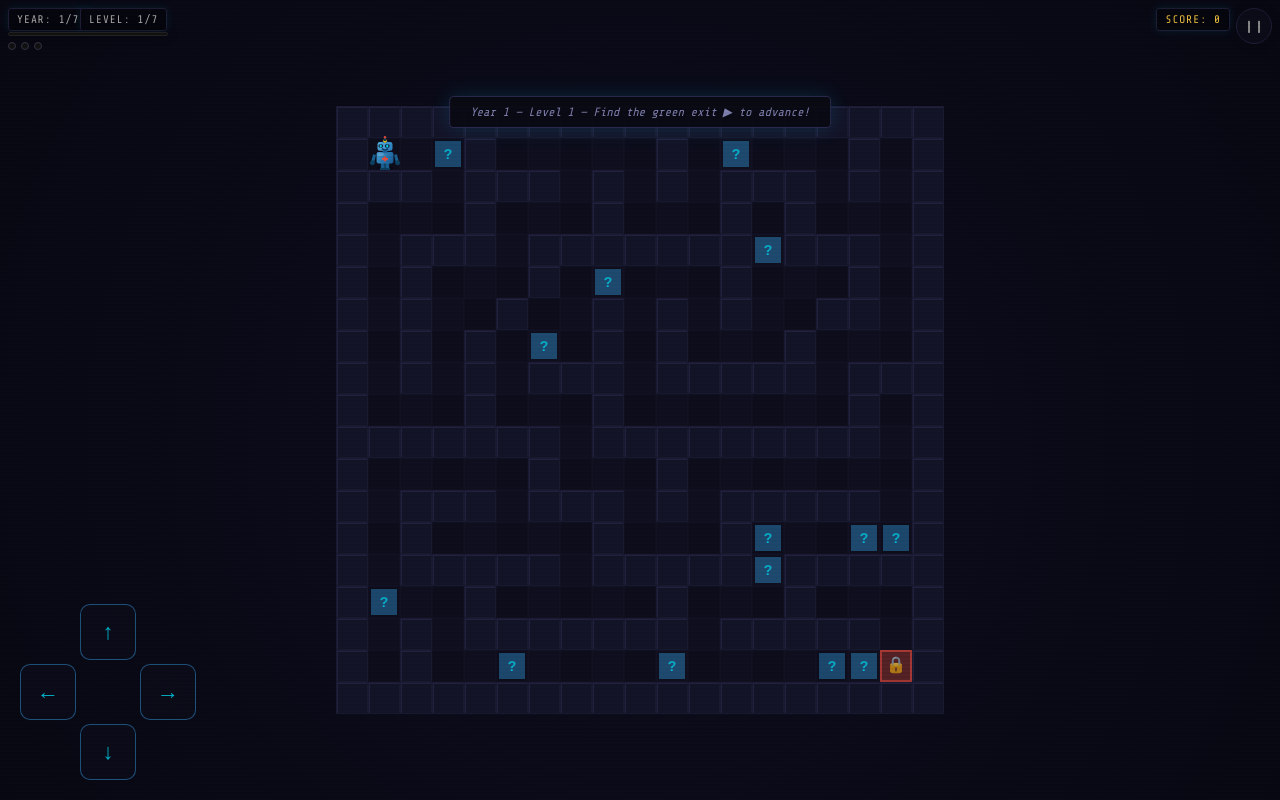
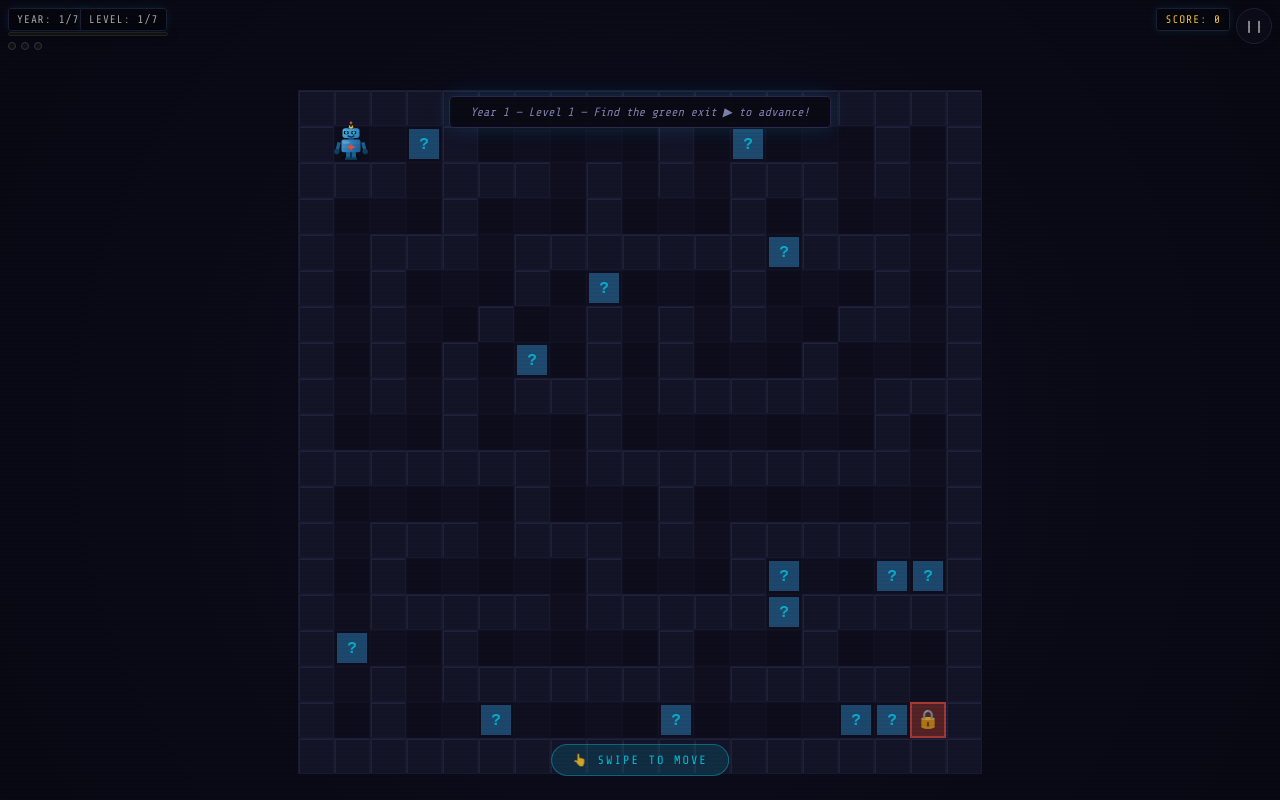
Before and after one commit to douaa0928/docrobots, a plain HTML site: page index.html in a window 1280 px wide. Both pictures are taken after a click on the button "🎓 BEGIN MEDICAL SCHOOL". Drawn offline with nearby package versions, Linux system fonts and the light colour scheme.

Commit message:
Replace D-PAD with swipe controls for movement

```diff
--- a/index.html
+++ b/index.html
@@ -259,20 +259,19 @@ z-index:600;display:none;box-shadow:0 0 30px rgba(240,192,64,0.3);pointer-events
 .ach-title{color:var(--gold);font-size:10px;letter-spacing:1px;margin-bottom:2px}
 .ach-desc{color:#aaa;font-size:10px}
 
-/* ====== D-PAD (VIRTUAL JOYSTICK) ====== */
-#dpad{position:fixed;bottom:20px;left:20px;z-index:200;
-display:grid;grid-template-columns:56px 56px 56px;grid-template-rows:56px 56px 56px;gap:4px;
-opacity:0.85;pointer-events:auto}
-#dpad.hidden{display:none}
-.dpad-btn{width:56px;height:56px;background:rgba(14,14,28,0.92);
-border:1.5px solid rgba(52,152,219,0.6);border-radius:10px;
-display:flex;align-items:center;justify-content:center;
-color:rgba(0,229,255,0.9);font-size:22px;cursor:pointer;
-transition:all .1s;-webkit-tap-highlight-color:transparent;
-user-select:none;-webkit-user-select:none;touch-action:none}
-.dpad-btn:active,.dpad-btn.pressed{background:rgba(52,152,219,0.3);border-color:var(--cyan);
-box-shadow:0 0 12px rgba(0,229,255,0.4);transform:scale(0.93)}
-.dpad-blank{background:transparent;border:none;pointer-events:none}
+/* ====== SWIPE HINT ====== */
+#swipeHint{position:fixed;bottom:24px;left:50%;transform:translateX(-50%);
+background:rgba(0,229,255,0.12);border:1px solid rgba(0,229,255,0.35);
+border-radius:30px;padding:8px 20px;font-size:12px;color:rgba(0,229,255,0.8);
+letter-spacing:2px;z-index:200;pointer-events:none;
+opacity:0;transition:opacity .5s;white-space:nowrap}
+#swipeHint.show{opacity:1}
+
+/* Swipe direction flash overlay */
+#swipeFlash{position:fixed;top:50%;left:50%;transform:translate(-50%,-50%);
+font-size:80px;z-index:190;pointer-events:none;opacity:0;
+transition:opacity .2s;filter:drop-shadow(0 0 20px rgba(0,229,255,0.8))}
+#swipeFlash.show{opacity:0.7}
 
 /* Scanlines */
 #scanlines{position:fixed;top:0;left:0;width:100%;height:100%;
@@ -399,18 +398,10 @@ pointer-events:none;z-index:600}
   </div>
 </div>
 
-<!-- D-PAD (primary touch controls) -->
-<div id="dpad" class="hidden">
-  <div class="dpad-blank"></div>
-  <button class="dpad-btn" id="dUp">↑</button>
-  <div class="dpad-blank"></div>
-  <button class="dpad-btn" id="dLeft">←</button>
-  <div class="dpad-blank dpad-center"></div>
-  <button class="dpad-btn" id="dRight">→</button>
-  <div class="dpad-blank"></div>
-  <button class="dpad-btn" id="dDown">↓</button>
-  <div class="dpad-blank"></div>
-</div>
+<!-- Swipe hint (shown briefly on game start) -->
+<div id="swipeHint">👆 SWIPE TO MOVE</div>
+<!-- Direction flash -->
+<div id="swipeFlash"></div>
 
 <!-- Title Screen -->
 <div id="title">
@@ -594,7 +585,7 @@ certBody:"Having successfully completed seven years of rigorous medical educatio
 sigDean:"DEAN OF MEDICINE",sigReg:"MEDICAL REGISTRAR",
 saveCert:"SAVE CERTIFICATE",playAgain:"PLAY AGAIN",
 graduates:"GRADUATES",
-howToPlay:"📱 USE THE D-PAD (arrows) to move\n\n🎯 Answer 3 medical questions per level\n\n🔓 Answer all 3 to unlock the green exit ▶\n\n⚡ Build answer streaks for bonus points!\n\n💾 Progress auto-saves every 3 correct answers\n\n⌨️ Keyboard: WASD or Arrow Keys also work!",
+howToPlay:"📱 SWIPE on the screen to move (up/down/left/right)\n\n🎯 Answer 3 medical questions per level\n\n🔓 Answer all 3 to unlock the green exit ▶\n\n⚡ Build answer streaks for bonus points!\n\n💾 Progress auto-saves every 3 correct answers\n\n⌨️ Keyboard: WASD or Arrow Keys also work!",
 langBtn:"🌐 LANGUAGE: ENGLISH",startBtn:"🎓 BEGIN MEDICAL SCHOOL",continueBtn:"📂 CONTINUE PROGRESS",howBtn:"❓ HOW TO PLAY",
 correct:"✓ CORRECT!",wrong:"✗ INCORRECT",
 narrator1:"Find the green exit ▶ to advance!",
@@ -619,7 +610,7 @@ certBody:"Ayant réussi avec distinction sept années d'enseignement médical ri
 sigDean:"DOYEN DE MÉDECINE",sigReg:"REGISTRAIRE MÉDICAL",
 saveCert:"ENREGISTRER",playAgain:"REJOUER",
 graduates:"DIPLÔMÉS",
-howToPlay:"📱 UTILISEZ LE D-PAD (flèches) pour vous déplacer\n\n🎯 Répondez à 3 questions par niveau\n\n🔓 Répondez aux 3 pour débloquer la sortie verte ▶\n\n⚡ Accumulez des séries pour des points bonus !\n\n💾 La progression sauvegarde automatiquement\n\n⌨️ Clavier : WASD ou touches fléchées",
+howToPlay:"📱 GLISSEZ le doigt sur l'écran pour vous déplacer (haut/bas/gauche/droite)\n\n🎯 Répondez à 3 questions par niveau\n\n🔓 Répondez aux 3 pour débloquer la sortie verte ▶\n\n⚡ Accumulez des séries pour des points bonus !\n\n💾 La progression sauvegarde automatiquement\n\n⌨️ Clavier : WASD ou touches fléchées",
 langBtn:"🌐 LANGUE : FRANÇAIS",startBtn:"🎓 COMMENCER L'ÉCOLE",continueBtn:"📂 CONTINUER",howBtn:"❓ COMMENT JOUER",
 correct:"✓ CORRECT !",wrong:"✗ INCORRECT",
 narrator1:"Trouvez la sortie verte ▶ pour avancer !",
@@ -753,89 +744,138 @@ function initCanvas() {
 function resize() {
   g.W = window.innerWidth;
   g.H = window.innerHeight;
-  g.canvas.width = g.W;
+  g.canvas.width  = g.W;
   g.canvas.height = g.H;
-  if (g.running) recalcOffsets();
+  if (g.running) { recalcCellSize(); recalcOffsets(); }
+}
+
+// Dynamically size cells so the maze fills the screen properly
+function recalcCellSize() {
+  const hudTop = 64;   // space for HUD bar at top
+  const hudBot = 24;   // breathing room at bottom
+  const availW = g.W - 16;
+  const availH = g.H - hudTop - hudBot;
+  const csW = Math.floor(availW / g.mazeW);
+  const csH = Math.floor(availH / g.mazeH);
+  g.cs = Math.max(14, Math.min(csW, csH, 36));
 }
 
 function recalcOffsets() {
-  // Reserve space for dpad on mobile
-  const padX = g.isMobile ? 200 : 0;
-  const usableW = g.W - padX;
-  g.cellOffX = Math.floor((usableW - g.mazeW * g.cs) / 2);
-  g.cellOffY = Math.floor((g.H - g.mazeH * g.cs) / 2) + 10;
+  const hudTop = 64;
+  const mazePixW = g.mazeW * g.cs;
+  const mazePixH = g.mazeH * g.cs;
+  // Perfectly centered horizontally; vertically below HUD
+  g.cellOffX = Math.round((g.W - mazePixW) / 2);
+  g.cellOffY = Math.round(hudTop + (g.H - hudTop - mazePixH) / 2);
   g.rx = cellToPixX(g.px);
   g.ry = cellToPixY(g.py);
   g.tx = g.rx; g.ty = g.ry;
 }
 
 // ============================================================
-// D-PAD SETUP
-// ============================================================
-function initDpad() {
-  const dpad = document.getElementById('dpad');
-
-  function setupBtn(id, dx, dy) {
-    const btn = document.getElementById(id);
-    if (!btn) return;
-
-    // Touchstart for immediate response
-    btn.addEventListener('touchstart', (e) => {
-      e.preventDefault();
-      e.stopPropagation();
-      if (!g.running || g.paused || g.questionShowing) return;
-      btn.classList.add('pressed');
-      tryMove(dx, dy);
-    }, {passive: false});
-
-    btn.addEventListener('touchend', (e) => {
-      e.preventDefault();
-      btn.classList.remove('pressed');
-    }, {passive: false});
-
-    // Also support mouse for desktop
-    btn.addEventListener('mousedown', (e) => {
-      e.preventDefault();
-      if (!g.running || g.paused || g.questionShowing) return;
-      btn.classList.add('pressed');
-      tryMove(dx, dy);
-    });
-    btn.addEventListener('mouseup', () => btn.classList.remove('pressed'));
-  }
-
-  setupBtn('dUp',    0, -1);
-  setupBtn('dDown',  0,  1);
-  setupBtn('dLeft', -1,  0);
-  setupBtn('dRight', 1,  0);
-
-  // Show dpad when game starts
-  dpad.classList.add('hidden');
-}
-
-function showDpad() {
-  document.getElementById('dpad').classList.remove('hidden');
-}
-
-function hideDpad() {
-  document.getElementById('dpad').classList.add('hidden');
-}
+// SWIPE TOUCH CONTROLS
+// ============================================================
+const swipe = { x: 0, y: 0, active: false, moved: false };
+const SWIPE_THRESHOLD = 22; // px minimum to register as swipe
+const SWIPE_DIRS = {
+  up:    { arrow: '⬆', dx:  0, dy: -1 },
+  down:  { arrow: '⬇', dx:  0, dy:  1 },
+  left:  { arrow: '⬅', dx: -1, dy:  0 },
+  right: { arrow: '➡', dx:  1, dy:  0 },
+};
+
+function initSwipe() {
+  const canvas = g.canvas;
+
+  canvas.addEventListener('touchstart', (e) => {
+    if (!g.running || g.paused || g.questionShowing) return;
+    e.preventDefault();
+    const t = e.changedTouches[0];
+    swipe.x = t.clientX;
+    swipe.y = t.clientY;
+    swipe.active = true;
+    swipe.moved = false;
+  }, { passive: false });
+
+  canvas.addEventListener('touchmove', (e) => {
+    if (!swipe.active || g.questionShowing) return;
+    e.preventDefault();
+    // Early move detection — register move as soon as threshold hit
+    const t = e.changedTouches[0];
+    const dx = t.clientX - swipe.x;
+    const dy = t.clientY - swipe.y;
+    const ax = Math.abs(dx), ay = Math.abs(dy);
+    if (!swipe.moved && (ax > SWIPE_THRESHOLD || ay > SWIPE_THRESHOLD)) {
+      swipe.moved = true;
+      let dir;
+      if (ax > ay) dir = dx > 0 ? 'right' : 'left';
+      else          dir = dy > 0 ? 'down'  : 'up';
+      const d = SWIPE_DIRS[dir];
+      flashSwipeDir(d.arrow);
+      tryMove(d.dx, d.dy);
+      // Reset start point so continuous sliding moves step by step
+      swipe.x = t.clientX;
+      swipe.y = t.clientY;
+      swipe.moved = false;
+    }
+  }, { passive: false });
+
+  canvas.addEventListener('touchend', (e) => {
+    e.preventDefault();
+    swipe.active = false;
+    swipe.moved = false;
+  }, { passive: false });
+
+  canvas.addEventListener('touchcancel', () => {
+    swipe.active = false;
+  }, { passive: false });
+}
+
+let flashTimeout = null;
+function flashSwipeDir(arrow) {
+  const el = document.getElementById('swipeFlash');
+  el.textContent = arrow;
+  el.classList.add('show');
+  clearTimeout(flashTimeout);
+  flashTimeout = setTimeout(() => el.classList.remove('show'), 200);
+}
+
+let hintTimeout = null;
+function showSwipeHint() {
+  const el = document.getElementById('swipeHint');
+  el.classList.add('show');
+  clearTimeout(hintTimeout);
+  hintTimeout = setTimeout(() => el.classList.remove('show'), 3000);
+}
+
+// Keep these as no-ops (no dpad to show/hide)
+function showDpad() { showSwipeHint(); }
+function hideDpad() {}
 
 // ============================================================
 // MAZE GENERATION
 // ============================================================
 function genMaze() {
-  // Reserve dpad area on mobile (left 180px)
-  const padX = g.isMobile ? 190 : 0;
-  const usableW = g.W - padX;
+  // First set a temporary cell size to calculate maze dimensions
+  const hudTop = 64, hudBot = 24;
+  const availW = g.W - 16;
+  const availH = g.H - hudTop - hudBot;
 
   const base = 19 + (g.year - 1) * 2 + (g.level - 1);
-  let w = Math.min(base, Math.floor((usableW - 40) / g.cs));
-  let h = Math.min(base, Math.floor((g.H - 120) / g.cs));
+  // Use a trial cell size of 28 to estimate how many cells fit
+  const trialCs = 28;
+  let w = Math.min(base, Math.floor(availW / trialCs));
+  let h = Math.min(base, Math.floor(availH / trialCs));
   if (w < 9) w = 9;
   if (h < 9) h = 9;
   const mw = w % 2 === 0 ? w - 1 : w;
   const mh = h % 2 === 0 ? h - 1 : h;
   g.mazeW = mw; g.mazeH = mh;
+
+  // Now compute the real cell size that perfectly fits these dimensions
+  const csW = Math.floor(availW / mw);
+  const csH = Math.floor(availH / mh);
+  g.cs = Math.max(14, Math.min(csW, csH, 36));
 
   const maze = Array.from({length: mh}, () => new Array(mw).fill(1));
 
@@ -897,8 +937,8 @@ function loadLevel() {
   showNarrator(t('narrator3') + g.year + t('narrator4') + g.level + ' — ' + t('narrator1'));
 }
 
-function cellToPixX(x) { return g.cellOffX + x * g.cs + 2; }
-function cellToPixY(y) { return g.cellOffY + y * g.cs + 2; }
+function cellToPixX(x) { return g.cellOffX + x * g.cs; }
+function cellToPixY(y) { return g.cellOffY + y * g.cs; }
 
 // ============================================================
 // PLAYER MOVEMENT
@@ -1481,7 +1521,7 @@ function updateSaveInfoDisplay() {
 // ============================================================
 document.addEventListener('DOMContentLoaded', () => {
   initCanvas();
-  initDpad();
+  initSwipe();
   Achievements.load();
 
   try {
```
